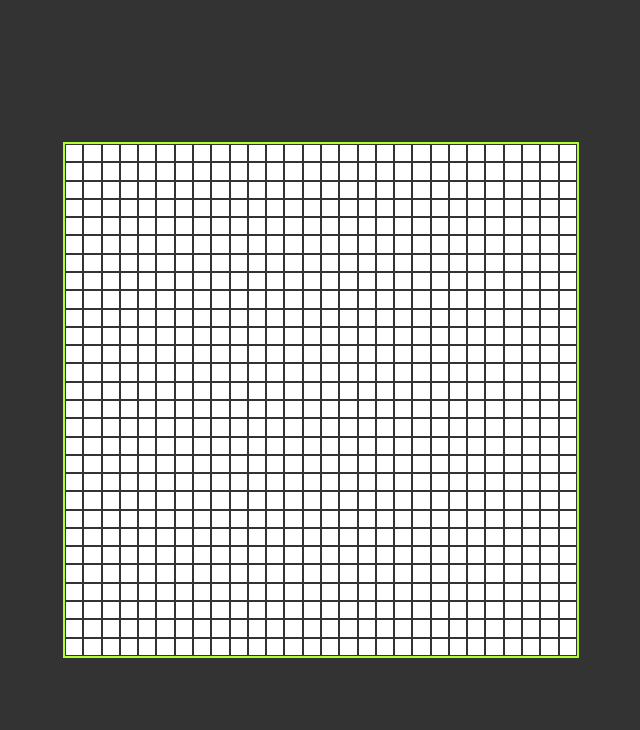
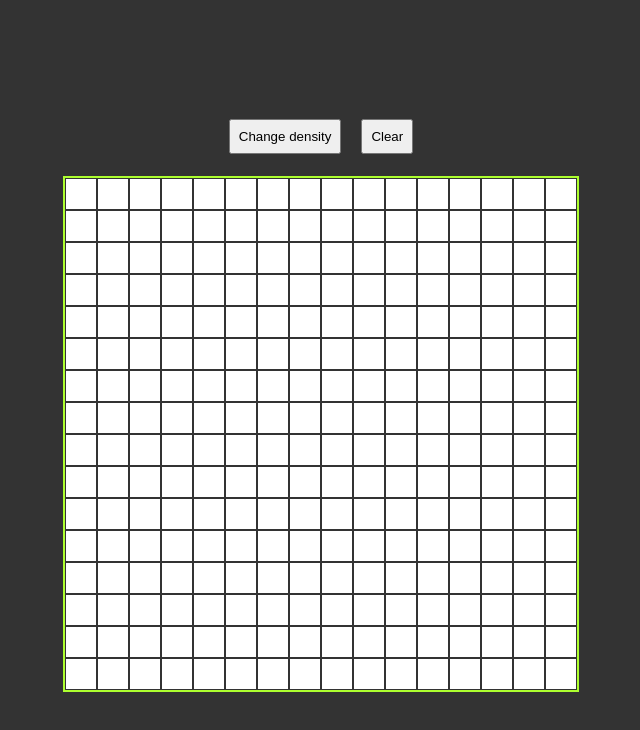
Before and after one commit to mateusmeloxyz/etch-a-sketch, a plain HTML site: page index.html in a window 1280 px wide. Shown: the whole page, without its empty margins (319-959 px from the left). Drawn offline with Linux system fonts and the light colour scheme.

Commit message:
Create reset and change density functions

```diff
--- a/index.html
+++ b/index.html
@@ -7,6 +7,10 @@
     <meta name="viewport" content="width=device-width, initial-scale=1.0">
 </head>
 <body>
+    <div class="button-wrapper">
+        <button onclick="changeDensity()">Change density</button>
+        <button onclick="resetBoard()">Clear</button>
+    </div>
     <div id="board"></div>
     <script src="script.js"></script>
 </body>
--- a/script.js
+++ b/script.js
@@ -1,5 +1,6 @@
-let size = 28;
+var density;
 
+function createBoard(size){
 const board = document.getElementById("board");
 board.style.textAlign = "center";
 
@@ -16,3 +17,23 @@ for( let i = 0 ; i < size ; i++ ){
     }
     board.appendChild(wrapper);
 }
+
+return size;
+}
+
+function clearBoard(){
+    board.replaceChildren();
+}
+
+function resetBoard(){
+    clearBoard();
+    density = createBoard(density);
+    console.log(density);
+}
+
+function changeDensity(){
+    clearBoard();
+    density = createBoard(prompt("Enter new pixel density (between 1 and 128"));
+}
+
+density = createBoard(16);
```
